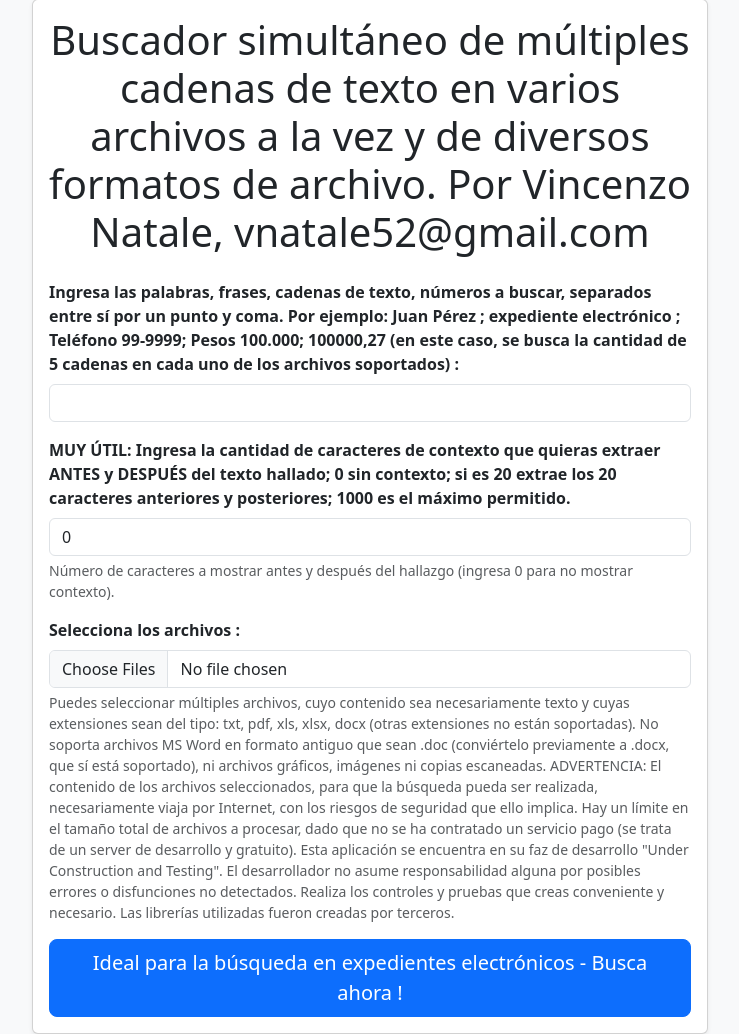
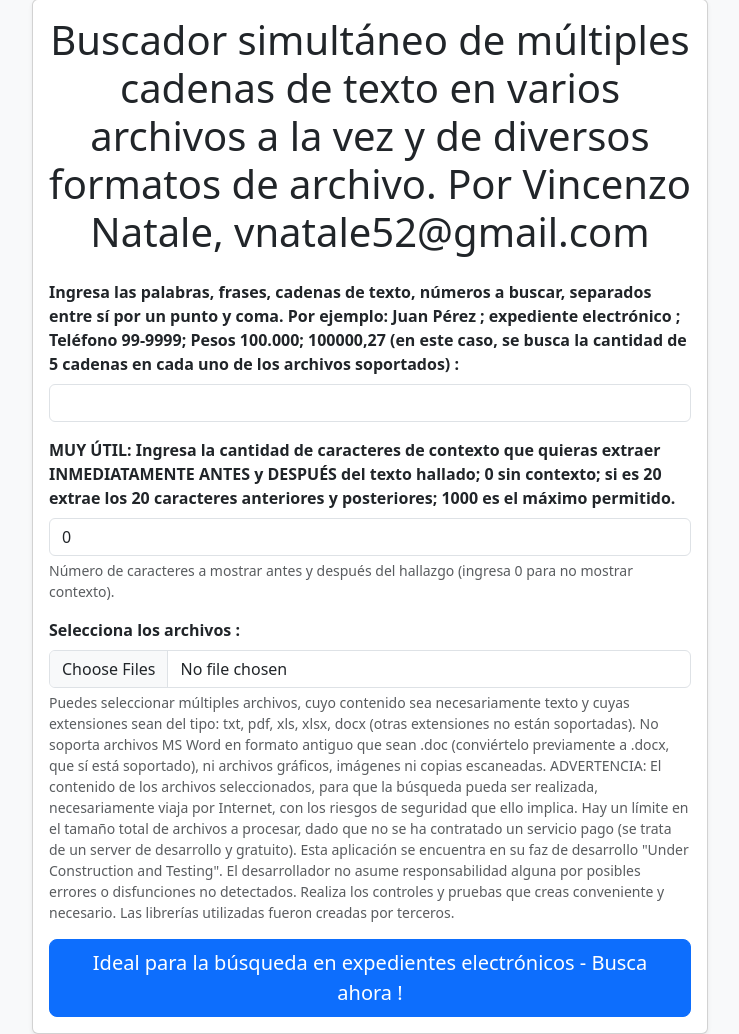
Before and after one commit to vnatale52/Find_Strings_in_Files, a Flask app: page / in a window 1280 px wide. Shown: the part 135-1169 px from the top of the page, without its empty margins (270-1009 px from the left). Run offline with Flask 3, Linux system fonts and the light colour scheme.

Commit message:
Update index.html

```diff
--- a/templates/index.html
+++ b/templates/index.html
@@ -39,7 +39,7 @@
 
                     <!-- ================= LA LÍNEA CORRECTA ESTÁ AQUÍ ================= -->
                     <div class="mb-3">
-                        <label for="context_chars" class="form-label"><strong>MUY ÚTIL:  Ingresa la cantidad de caracteres de contexto que quieras extraer ANTES y DESPUÉS del texto hallado; 0 sin contexto; si es 20 extrae los 20 caracteres anteriores y posteriores; 1000 es el máximo permitido.</strong></label>
+                        <label for="context_chars" class="form-label"><strong>MUY ÚTIL:  Ingresa la cantidad de caracteres de contexto que quieras extraer INMEDIATAMENTE ANTES y DESPUÉS del texto hallado; 0 sin contexto; si es 20 extrae los 20 caracteres anteriores y posteriores; 1000 es el máximo permitido.</strong></label>
                         <input type="number" class="form-control" id="context_chars" name="context_chars" value="0" min="0" max="1000">
                         <div class="form-text">Número de caracteres a mostrar antes y después del hallazgo (ingresa 0 para no mostrar contexto).</div>
                     </div>
```
